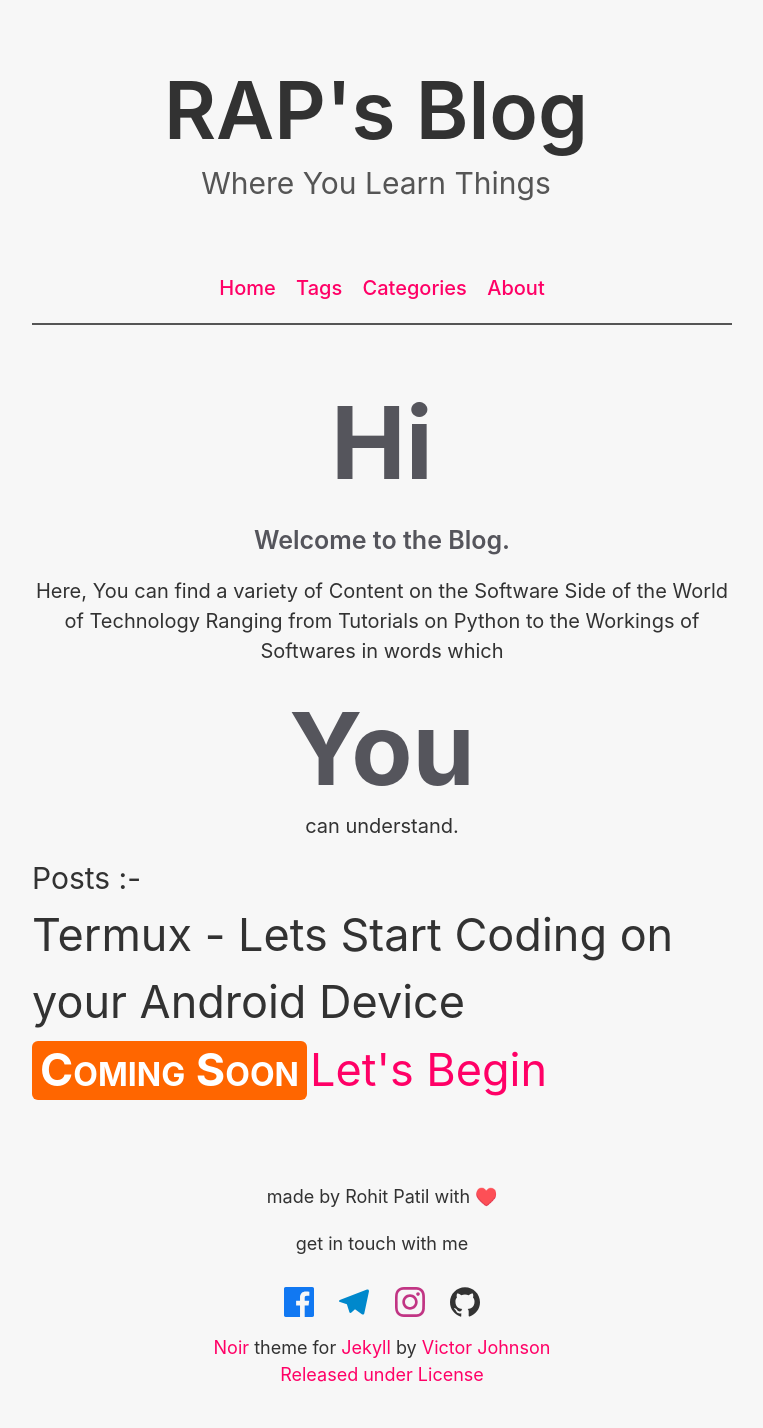
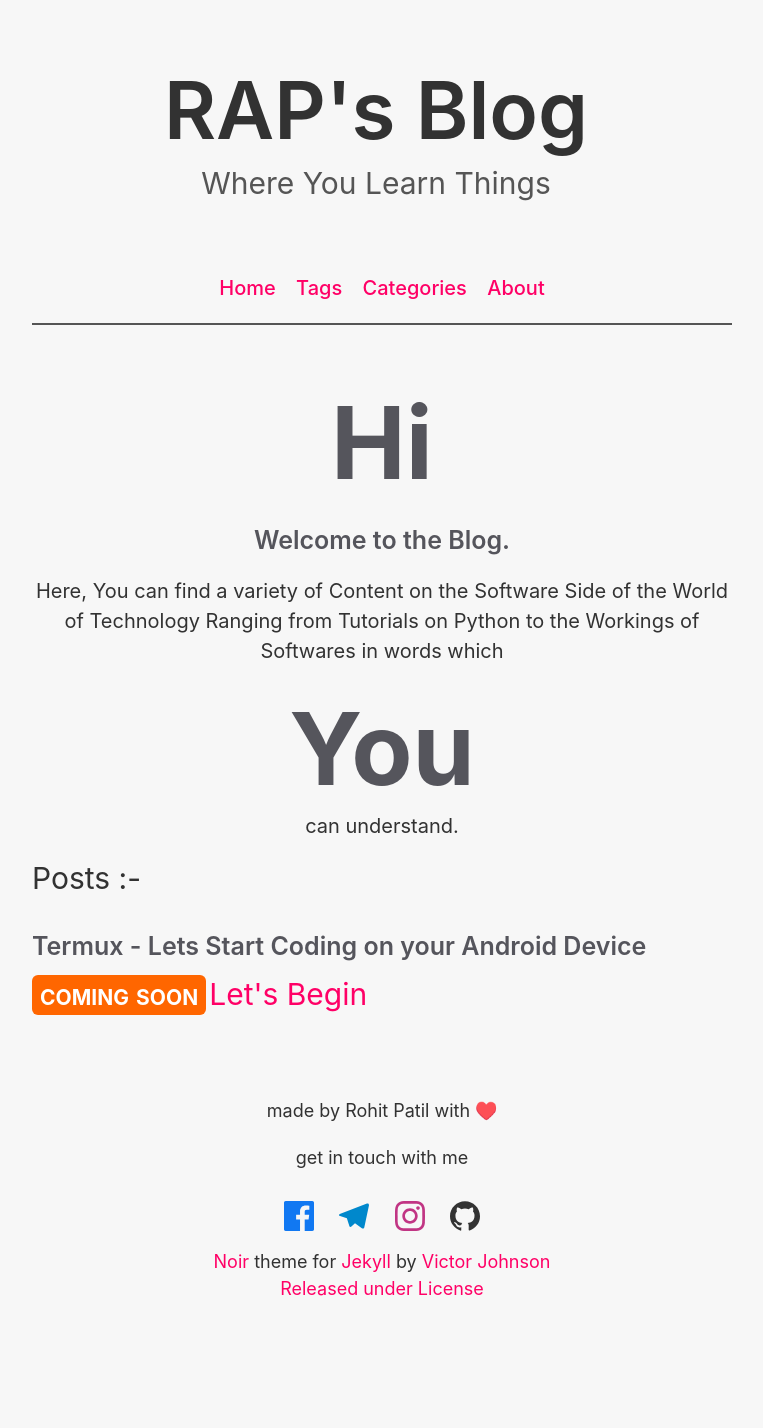
Before and after one commit to raprocks/raprocks.github.io, a Jekyll site: the page built from index.html, in a window 1280 px wide. Shown: the whole page, without its empty margins (258-1021 px from the left). Built offline with Jekyll 4.4.1, drawn with Linux system fonts in a browser that asks for light colours; the list of posts is cut into pages by our own code; after the commit the page ends 1342 px from its top, so only the background shows below that.

Commit message:
some changes

```diff
--- a/_includes/postlist.html
+++ b/_includes/postlist.html
@@ -1,11 +1,10 @@
-<div class="postlist">
 {% if site.data.postlist.postlist[0] %}
   {% for item in site.data.postlist.postlist %}
-    <div class="category-title">{{ item.group }}</div>
+    <h3 class="category-title">{{ item.group }}</h3>
       {% if item.posts[0] %}
         <ul class="sublist1">
           {% for entry in item.posts %}
-              <li> {% if entry.status=="coming soon" %}<span class="soon">Coming Soon</span>{% endif %}<a href={% if entry.status=="coming soon" %}"#"{% else %}"{{ entry.url }}" {% endif %}>{{ entry.title }}</a>
+              <li>{% if entry.status=="coming soon"%}<span class="soon">coming soon</span>{% endif %}<a href={% if entry.status=="coming soon" %}"#"{% else %}"{{ entry.url }}" {% endif %}>{{ entry.title }}</a>
                 {% if entry.micropost[0] %}
                   <ul class="sublist2">
                   {% for subentry in entry.micropost %}
@@ -19,4 +18,3 @@
       {% endif %}
     {% endfor %}
 {% endif %}
-</div>
```
